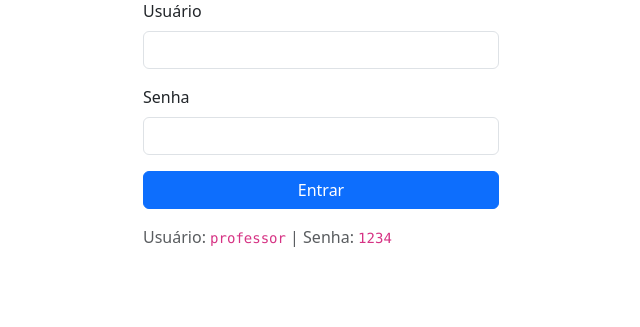
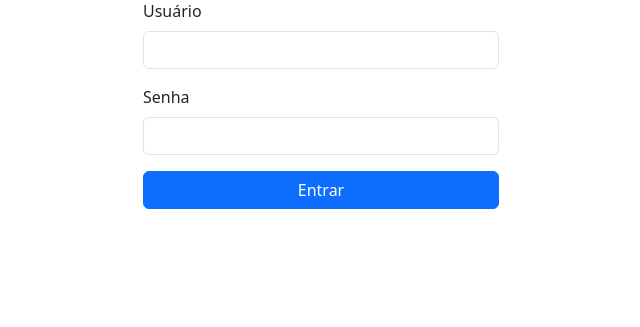
Before and after one commit to FarinhaPradoMarcos/aula_1011, a Flask app: page / in a window 1280 px wide. Shown: the part 135-462 px from the top of the page, without its empty margins (319-959 px from the left). Run offline with Flask 3, Linux system fonts and the light colour scheme; data that the repository does not hold is empty.

Commit message:
Remove hardcoded user credentials from index.html
Removed sensitive user credentials from the login form.

```diff
--- a/templates/index.html
+++ b/templates/index.html
@@ -15,7 +15,6 @@
         <input type="password" class="form-control" id="password" name="password" required>
       </div>
       <button type="submit" class="btn btn-primary w-100">Entrar</button>
-      <p class="mt-3 text-muted">Usuário: <code>professor</code> | Senha: <code>1234</code></p>
     </form>
   </div>
 </div>
```
